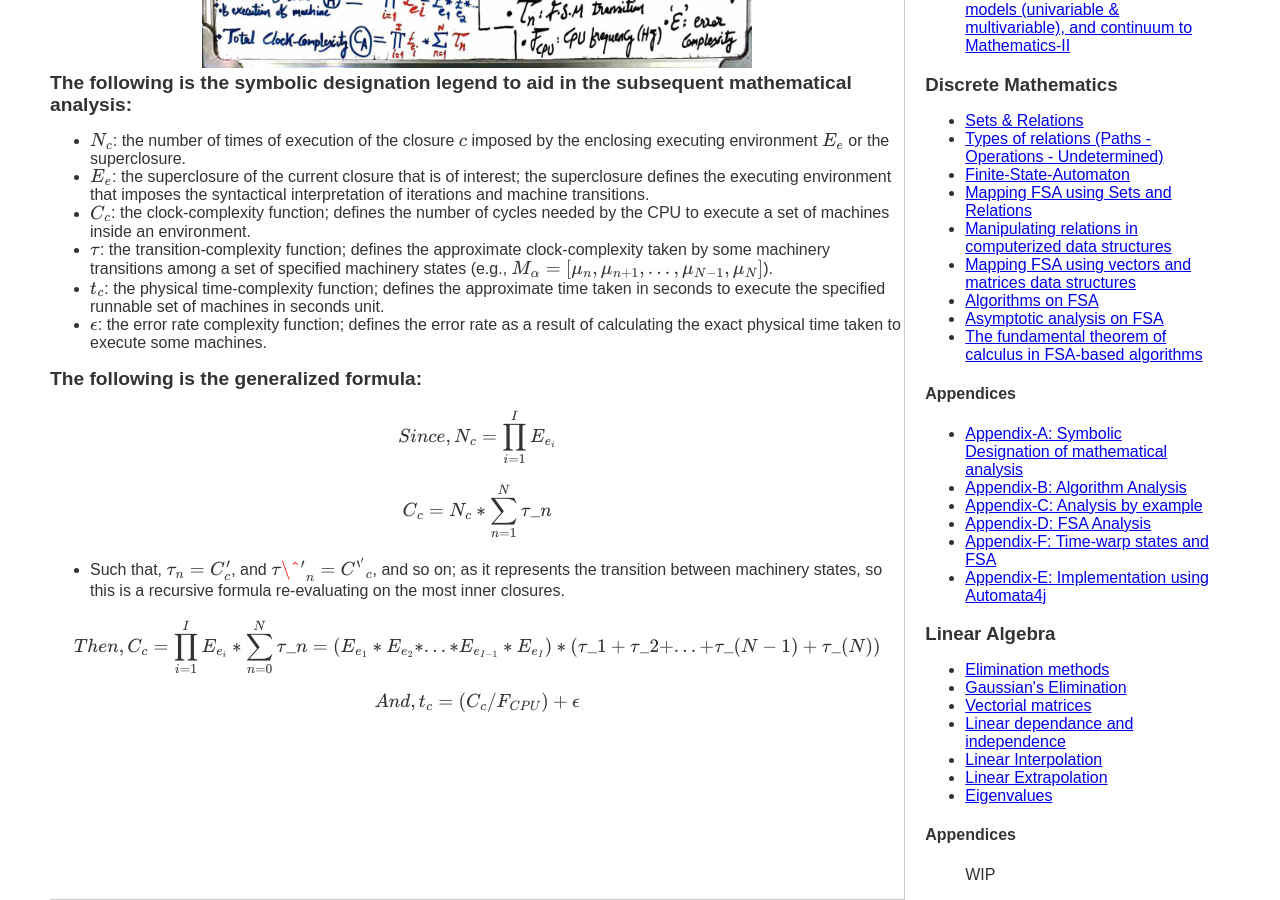
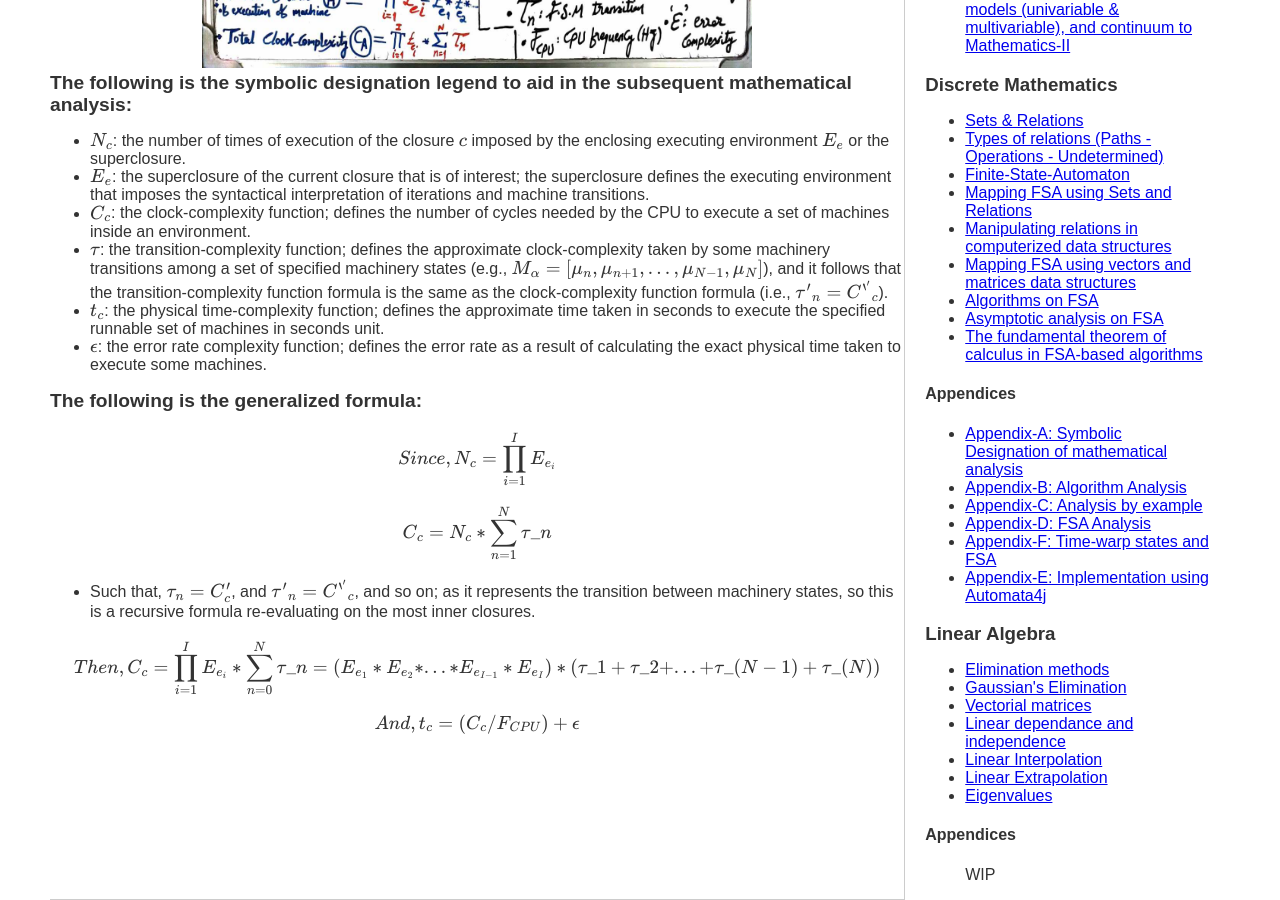
Before and after one commit to Electrostat-Lab/Mathematics-I, a Jekyll site: the page built from discrete-maths/appendix-a.md, in a window 1280 px wide and 900 px high, scrolled down 1008 px. Built offline with Jekyll 4.4.1, drawn with Linux system fonts in a browser that asks for light colours; nearby versions of some CDN libraries; our own code applies the rules of GitHub Pages for plain Markdown files.

Commit message:
Update appendix-a.md

```diff
--- a/discrete-maths/appendix-a.md
+++ b/discrete-maths/appendix-a.md
@@ -6,7 +6,7 @@
 - $N_c$: the number of times of execution of the closure $c$ imposed by the enclosing executing environment $E_e$ or the superclosure.
 - $E_{e}$: the superclosure of the current closure that is of interest; the superclosure defines the executing environment that imposes the syntactical interpretation of iterations and machine transitions.
 - $C_c$: the clock-complexity function; defines the number of cycles needed by the CPU to execute a set of machines inside an environment.
-- ${\tau\}$: the transition-complexity function; defines the approximate clock-complexity taken by some machinery transitions among a set of specified machinery states (e.g., $M_{\alpha} = [\{\mu}_n, \{\mu}\_{n+1}, ..., \{\mu}\_{N-1}, \{\mu}\_{N}]$).
+- ${\tau\}$: the transition-complexity function; defines the approximate clock-complexity taken by some machinery transitions among a set of specified machinery states (e.g., $M_{\alpha} = [\{\mu}_n, \{\mu}\_{n+1}, ..., \{\mu}\_{N-1}, \{\mu}\_{N}]$), and it follows that the transition-complexity function formula is the same as the clock-complexity function formula (i.e., ${\{\tau\}\'\}\_n = {C^{''}}_c$).
 - $t_c$: the physical time-complexity function; defines the approximate time taken in seconds to execute the specified runnable set of machines in seconds unit.
 - ${\epsilon}$: the error rate complexity function; defines the error rate as a result of calculating the exact physical time taken to execute some machines.
 
@@ -16,7 +16,7 @@ $$Since, N_c = \prod_{i=1}^I E_{e_i}$$
 
 $$C_c = N_c * \sum_{n=1}^N {\tau}\_n$$
 
-- Such that, ${\tau}\_n = C'_c$, and ${\{\tau\}\^\{'}\}\_n = {C^{''}}_c$, and so on; as it represents the transition between machinery states, so this is a recursive formula re-evaluating on the most inner closures.
+- Such that, ${\tau}\_n = C'_c$, and ${\{\tau\}\'\}\_n = {C^{''}}_c$, and so on; as it represents the transition between machinery states, so this is a recursive formula re-evaluating on the most inner closures.
 
 $$Then, C_c = \prod_{i=1}^I E_{e_i} * \sum_{n=0}^N {\tau}\_n = (E_{e_1} * E_{e_2} * ... * E_{e_{I-1}} * E_{e_{I}}) * ({\tau}\_{1} + {\tau}\_{2}  + ... + {\tau}\_{(N-1)} + {\tau}\_{(N)})$$
 
```
